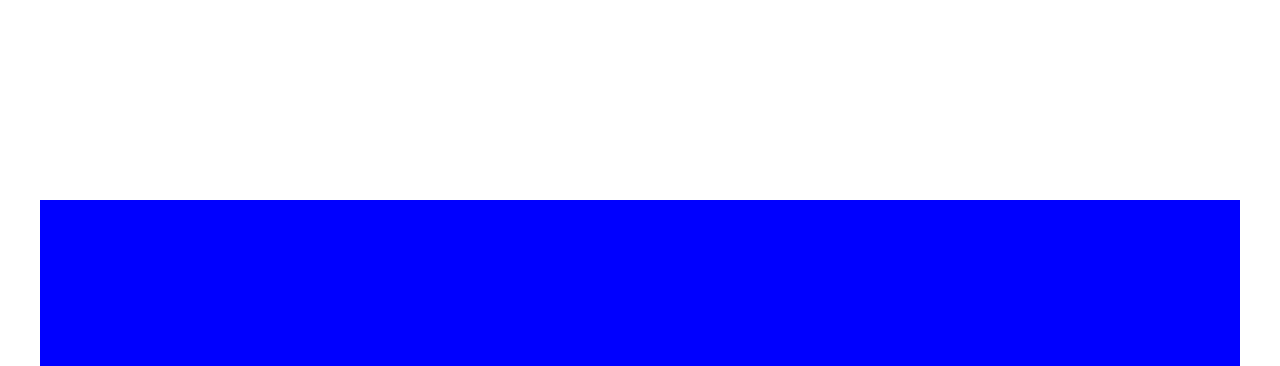
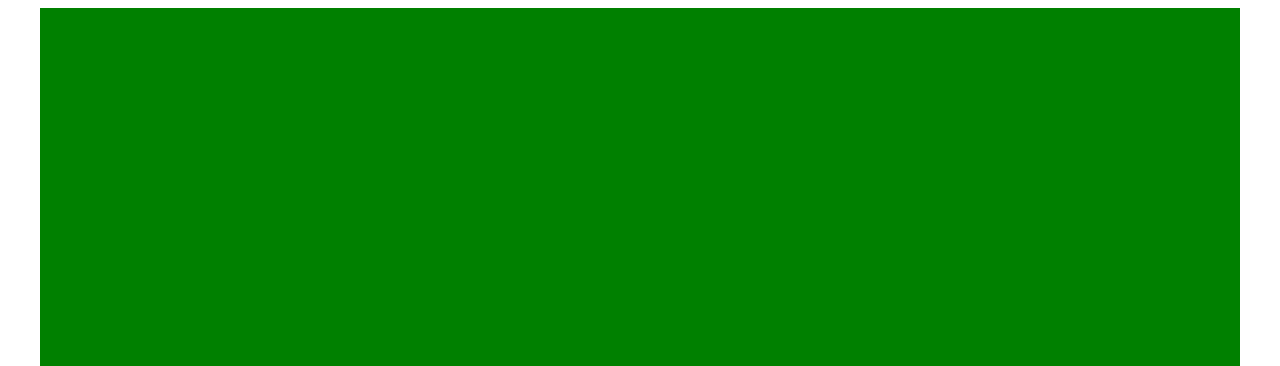
Before and after one commit to jj74523/june2, a plain HTML site: page index.html in a window 1280 px wide. Shown: the top 366 px of the page. Drawn offline with Linux system fonts and the light colour scheme.

Commit message:
change green box

```diff
--- a/index.html
+++ b/index.html
@@ -9,7 +9,7 @@
 </head>
 <body>
     <div id="visual">
-        BLUE
+        GREEN
     </div>
 </body>
 </html>
--- a/style.css
+++ b/style.css
@@ -1,12 +1,12 @@
 
 #visual {
-    background:BLUE;
+    background:green;
     width:1200px;
-    height:400px;
+    height:1200px;
     color:#fff;
     font-size: 50px;
-    margin: 200px auto;
+    margin: 0 auto;
     text-align: center;
-    line-height: 400px;
+    line-height: 1200px;
     font-weight: bold;
 }
```
